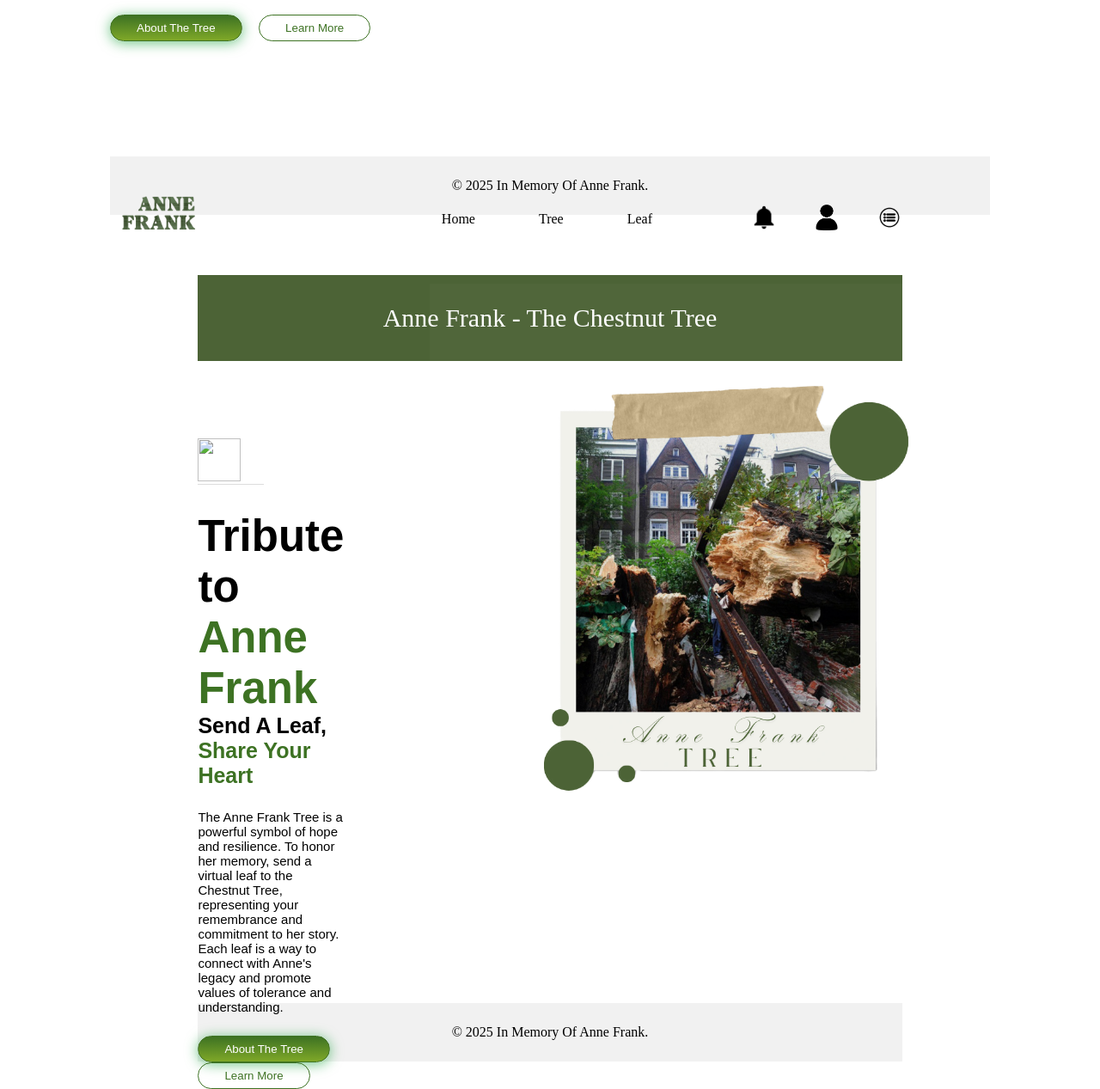
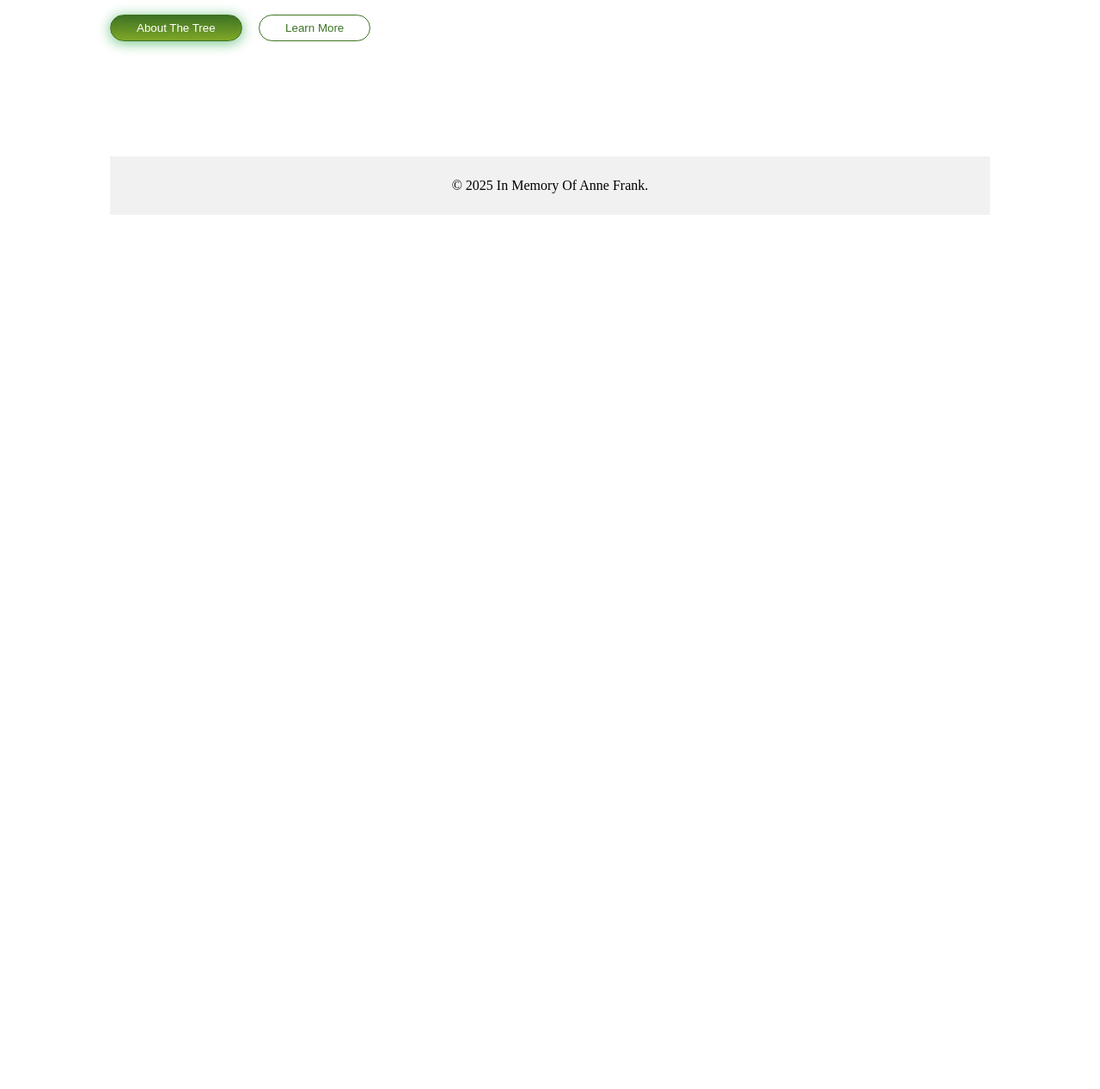
Before and after one commit to AnneFrankTree/afh, a plain HTML site: page index.html in a window 1280 px wide. Shown: the part 732-1999 px from the top of the page at 86% size. After the commit the page ends 1014 px from the top, so only its background shows below. Drawn offline with Linux system fonts and the light colour scheme; a web font is replaced by a local one.

Commit message:
Update index.html

```diff
--- a/index.html
+++ b/index.html
@@ -92,96 +92,3 @@
         <p>&copy; 2025 In Memory Of Anne Frank.</p>
     </footer>
 </html>
-<head>
-	<title>Anne Frank - Ms. DiLonardo's class</title>
-	<link rel="stylesheet" href="treestyling.css">
-	<link rel="preconnect" href="https://fonts.googleapis.com">
-<link rel="preconnect" href="https://fonts.gstatic.com" crossorigin>
-<link href="https://fonts.googleapis.com/css2?family=Sour+Gummy:ital,wght@0,100..900;1,100..900&display=swap" rel="stylesheet">
-	<style>
-	   body{
-		transition: opacity 0.5s ease-in-out;
-		opacity: 1;
-	}
-	.fade-out{
-		opacity: 0;
-	}
-</style>
-</head>
-<body>
-	<div class="hero">
-		<div class="navbar">
-		    <img src="logos1.png"
-			height="90"
-			width="90"
-			style="margin-left: -90px;
-			margin-top: -20px;">
-		    <ul>
-			<li><a href="#" id="home">Home</a></li>
-
-<script>
-	document.getElementById('home').addEventListener('click',function() {
-	document.body.classList.add('fade-out');
-	setTimeout(function(){
-	  window.location.href = 'anne.html';
-}, 400);
-});
-	</script>
-			<li><a href="#">Tree</a></li>
-			<li><a href="#">Leaf</a></li>
-		    </ul>
-		<div class="navbar-icons">
-			<img src="bell.png">
-			<img src="user.png">
-			<img src="menu.png">
-		</div>
-	</div>
-	<div class="green-bar"> Anne Frank - The Chestnut Tree
-</div>
-	<div class="banner">
-		<div class="left-column">
-<div class="search-box"
-<input type="text">
-	<img src="searchbox.png">
-	</div>
-	<h1>Tribute to <span> Anne Frank </span> </h1>
-	<h3>Send A Leaf, <span> Share Your Heart </span> </h3>
-<p>	The Anne Frank Tree is a powerful symbol of hope and resilience. To honor her memory, send a virtual leaf to the Chestnut Tree, representing your remembrance and commitment to her story. <br> Each leaf is a way to connect with Anne's legacy and promote values of tolerance and understanding.</p>
-	<div class="btn">
-		<button type="button" class="primary-btn" id="aboutTree">About The Tree</button>
-
-<script>
-	document.getElementById('aboutTree').addEventListener('click',function() {
-	document.body.classList.add('fade-out');
-	setTimeout(function(){
-	  window.location.href = 'abttree.html';
-}, 400);
-});
-	</script>
-
-
-		<button type="button" id="learnmore">Learn More</button>
-
-<script>
-	document.getElementById('learnmore').addEventListener('click',function() {
-	document.body.classList.add('fade-out');
-	setTimeout(function(){
-	  window.open('https://www.annefrank.org/en/anne-frank/','_blank');
-}, 400);
-});
-	</script>
-
-
-	 </div>
-
-	</div>
-		<div class="right-column">
-			<img src="tree.png" class="my-image">
-	</div>
-      </div>
-
-</body>
-<footer>
-        <p>&copy; 2025 In Memory Of Anne Frank.</p>
-    </footer>
-</html>
```
